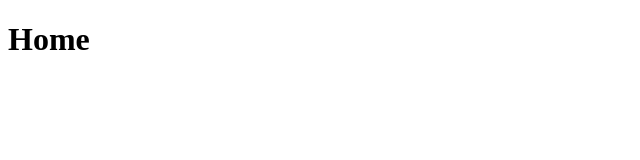
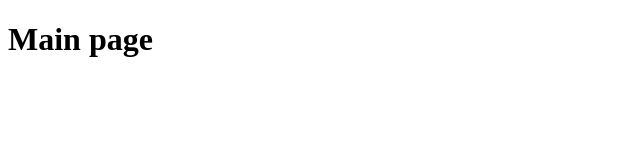
Before and after one commit to joaovian06/next-react-playlist-pratice, a Next.js app: page / in a window 1280 px wide. Shown: the top 160 px of the page, without its empty margins (0-640 px from the left). Built offline with nearby package versions, Linux system fonts and the light colour scheme.

Commit message:
testing main page

```diff
--- a/pages/index.js
+++ b/pages/index.js
@@ -1,5 +1,5 @@
 function Home() {
-  return <h1>Home</h1>;
+  return <h1>Main page</h1>;
 }
 
 export default Home;
```
